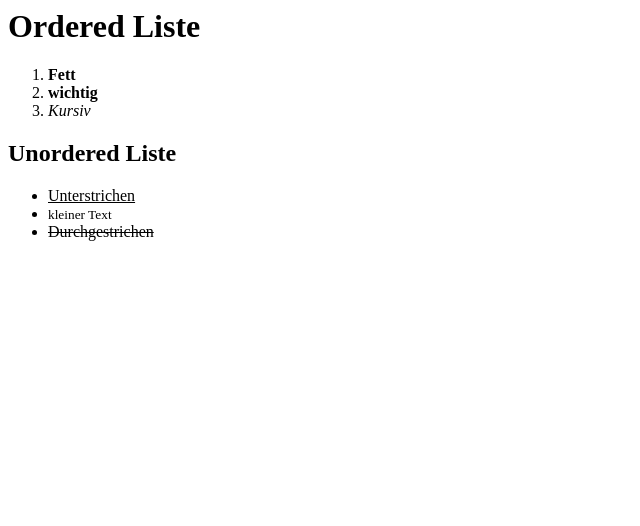
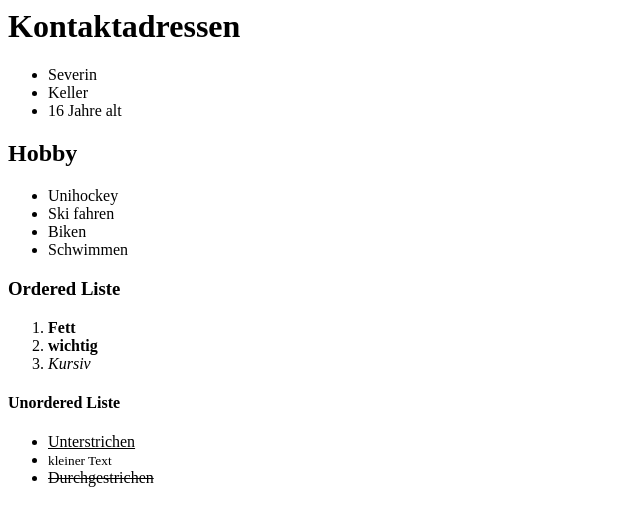
Before and after one commit to Severin72/M293, a website: page Übungen/02_Textauszeichnung-Listen/index.html in a window 1280 px wide. Shown: the whole page, without its empty margins (0-640 px from the left). Drawn offline with Linux system fonts and the light colour scheme.

Commit message:
Verbesserung Übung 2

```diff
--- a/Übungen/02_Textauszeichnung-Listen/index.html
+++ b/Übungen/02_Textauszeichnung-Listen/index.html
@@ -1,4 +1,19 @@
-<h1>Ordered Liste</h1>
+<h1>Kontaktadressen</h1>
+<ul>
+    <li>Severin</li>
+    <li>Keller</li>
+    <li>16 Jahre alt</li>
+ </ul>
+
+<h2>Hobby</h2>
+<ul>
+    <li>Unihockey</li>
+    <li>Ski fahren</li>
+    <li>Biken</li>
+    <li>Schwimmen</li>
+</ul>
+
+<h3>Ordered Liste</h3>
 <ol>
     <li><b>Fett</b></li>
     <li><strong>wichtig</strong></li>
@@ -6,7 +21,7 @@
 </ol>
 
 
-<h2>Unordered Liste</h2>
+<h4>Unordered Liste</h4>
 <ul>
 	<li><u>Unterstrichen</u></li>
 	<li><small>kleiner Text</small></li>
```
